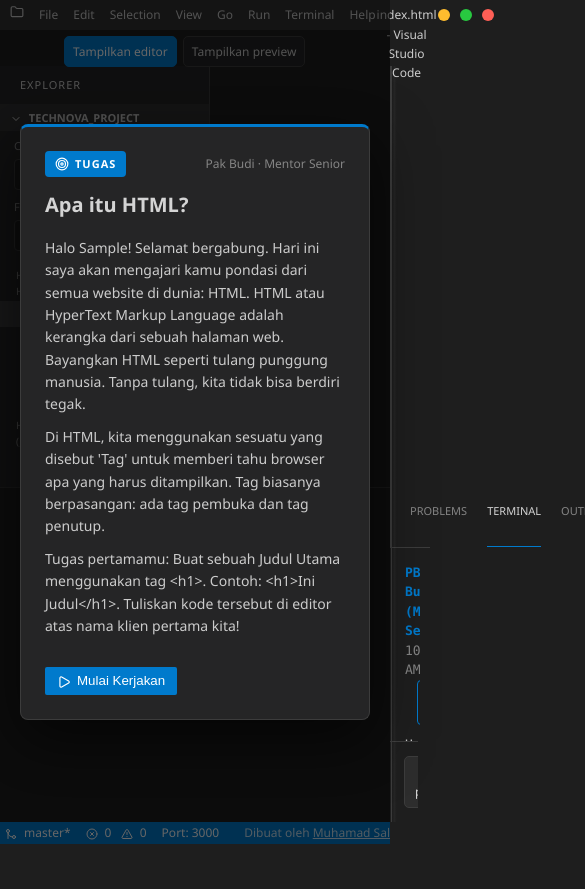
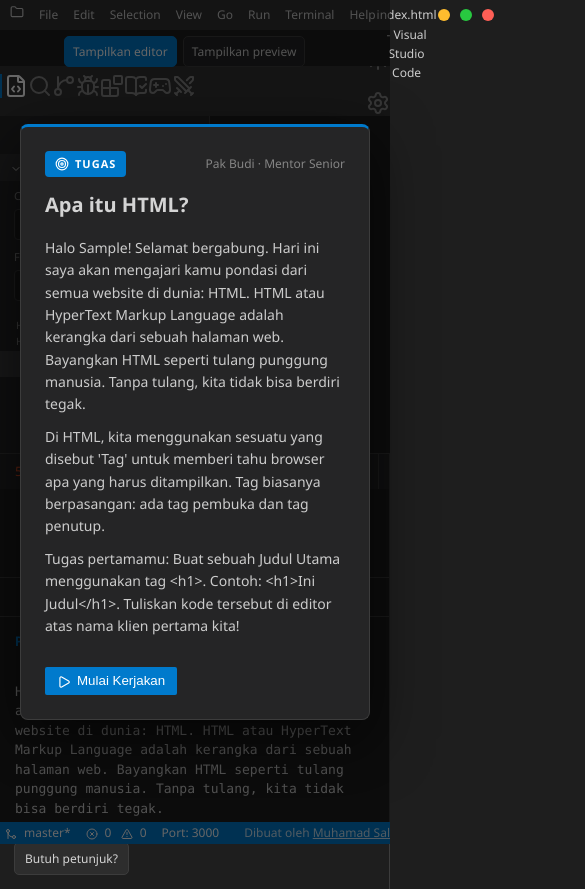
Before and after one commit to prince-salman/coding-is-fun, a React (Vite) app: page / in a window 390 px wide. Both pictures are taken after typing "Sample" into the empty fields and a click on the button "Buka Workspace". Shown: the top 889 px of the page, 585 px wide, since content can reach past the window. Before the commit the page ends 844 px from the top, so only its background shows below. Built offline with nearby package versions, Linux system fonts and the light colour scheme.

Commit message:
fix: make vscode layout responsive on mobile by fixing media query target

```diff
--- a/src/App.css
+++ b/src/App.css
@@ -1515,39 +1515,37 @@ body {
   body {
     overflow-x: hidden;
   }
-  .vscode-layout {
+  .vscode-body {
     flex-direction: column;
   }
   .activity-bar {
     flex-direction: row;
-    height: auto;
+    height: 50px;
     width: 100%;
     overflow-x: auto;
-  }
-  .activity-items {
-    display: flex;
-    flex-direction: row;
+    overflow-y: hidden;
+    flex-shrink: 0;
   }
   .activity-bottom {
-    display: flex;
     flex-direction: row;
     margin-top: 0;
+    margin-left: auto;
   }
   .sidebar-shell {
     width: 100% !important;
-    height: 50vh;
+    height: 40vh !important;
     border-right: none;
-    border-bottom: 1px solid #333;
+    border-bottom: 1px solid var(--vscode-border);
+    flex-shrink: 0;
   }
   .editor-shell {
+    width: 100% !important;
     flex: 1;
-    height: 50vh;
-  }
-  .resize-handle-sidebar {
+    display: flex;
+    flex-direction: column;
+  }
+  .resize-handle-sidebar, .resize-handle-preview {
     display: none;
-  }
-  .mobile-panel-switcher {
-    display: flex;
   }
   .certificate-modal {
     width: 95% !important;
```
